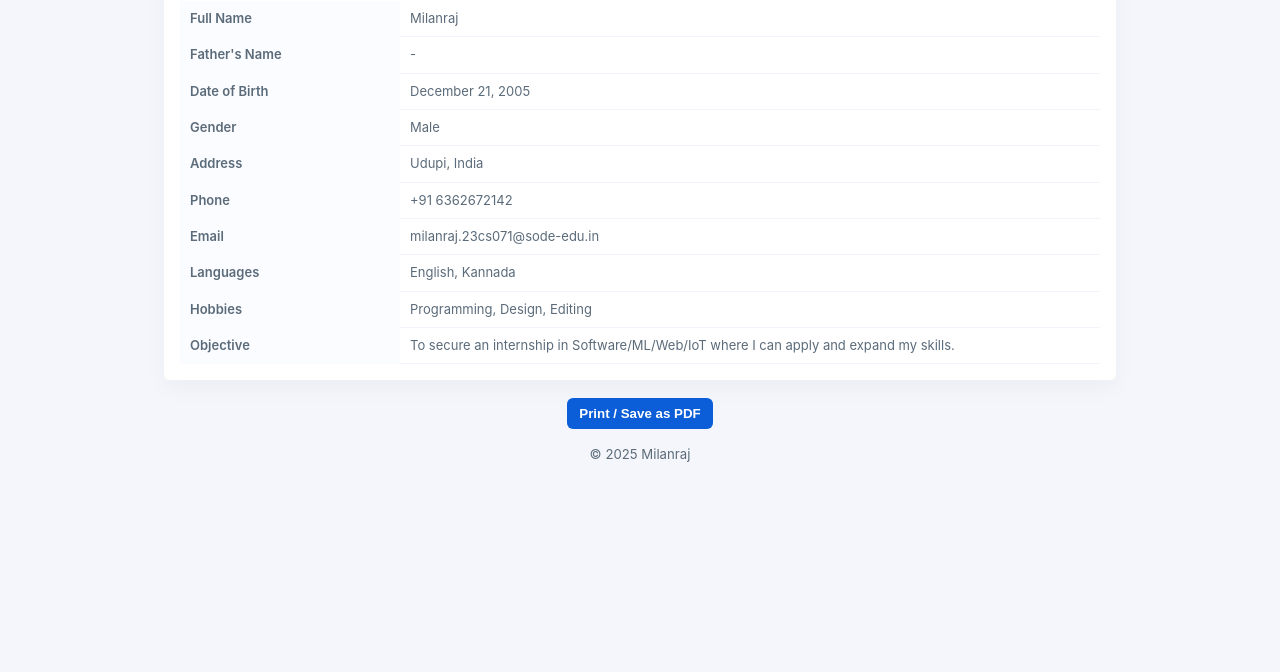
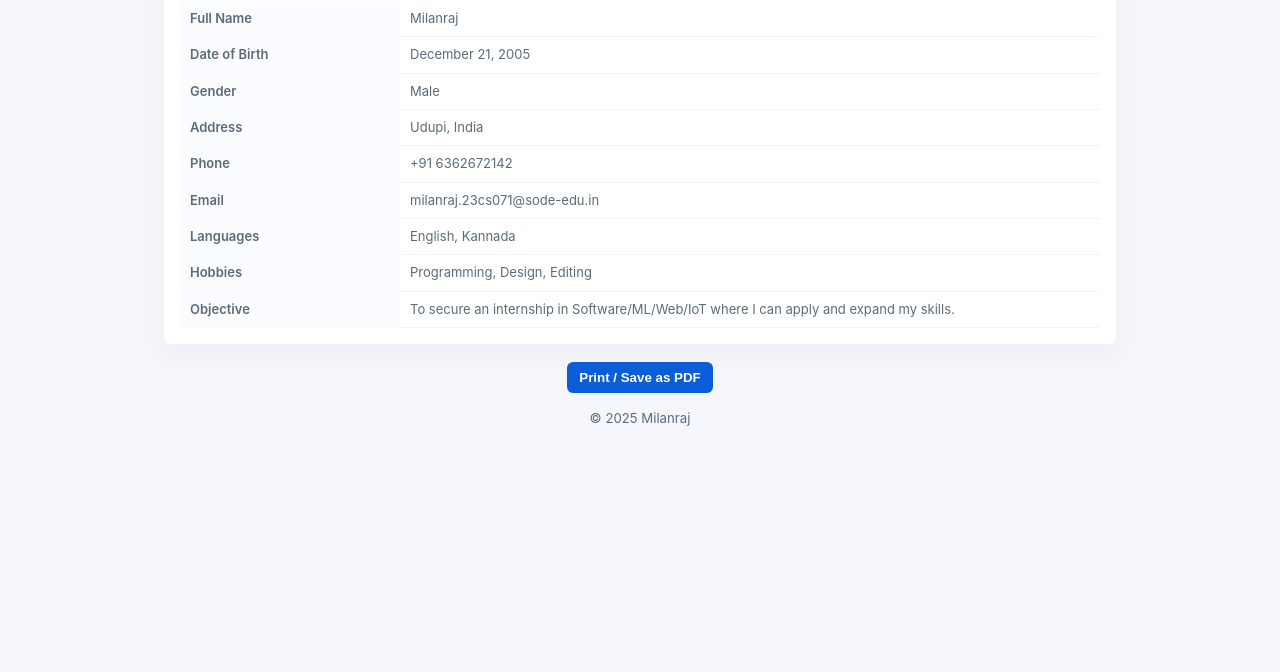
Before and after one commit to milanraj-github/Web-Assignment-1, a plain HTML site: page biodata.html in a window 1280 px wide. Shown: the part 128-800 px from the top of the page. Drawn offline with nearby package versions, Linux system fonts and the light colour scheme.

Commit message:
Update biodata.html

```diff
--- a/biodata.html
+++ b/biodata.html
@@ -29,7 +29,6 @@
     <div class="bio-grid">
       <table class="bio-table">
         <tr><th>Full Name</th><td>Milanraj</td></tr>
-        <tr><th>Father's Name</th><td>-</td></tr>
         <tr><th>Date of Birth</th><td>December 21, 2005</td></tr>
         <tr><th>Gender</th><td>Male</td></tr>
         <tr><th>Address</th><td>Udupi, India</td></tr>
@@ -50,4 +49,5 @@
 <footer class="site-footer">© <span id="year2"></span> Milanraj</footer>
 
 </body>
+
 </html>
```
